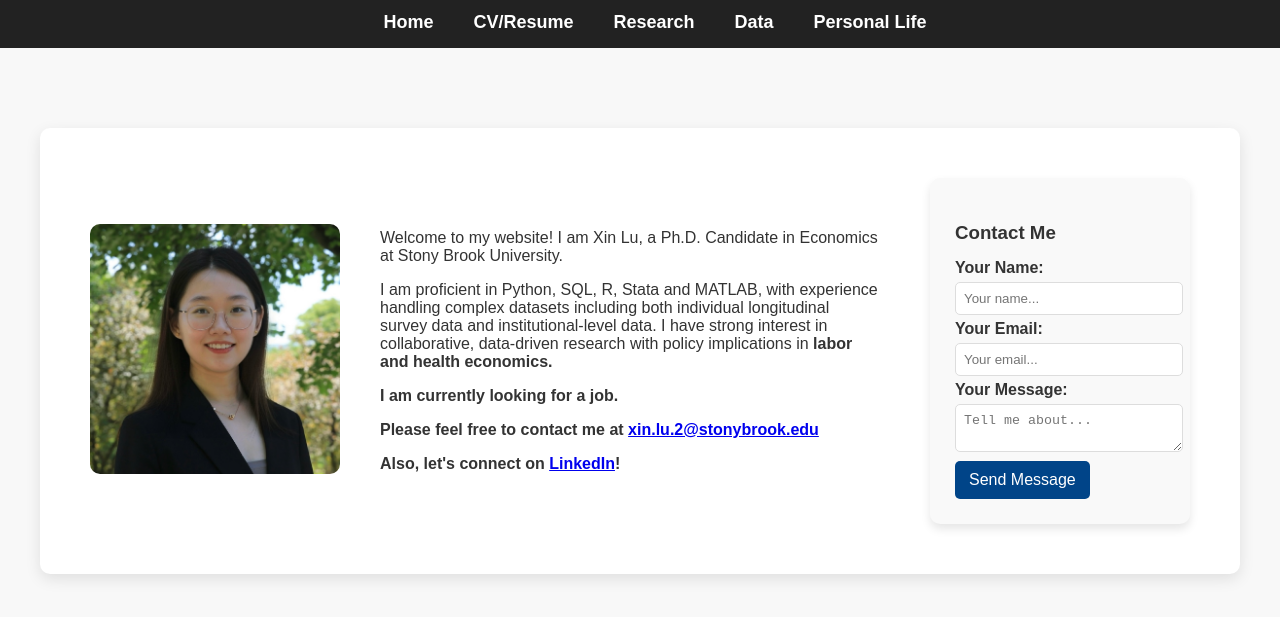
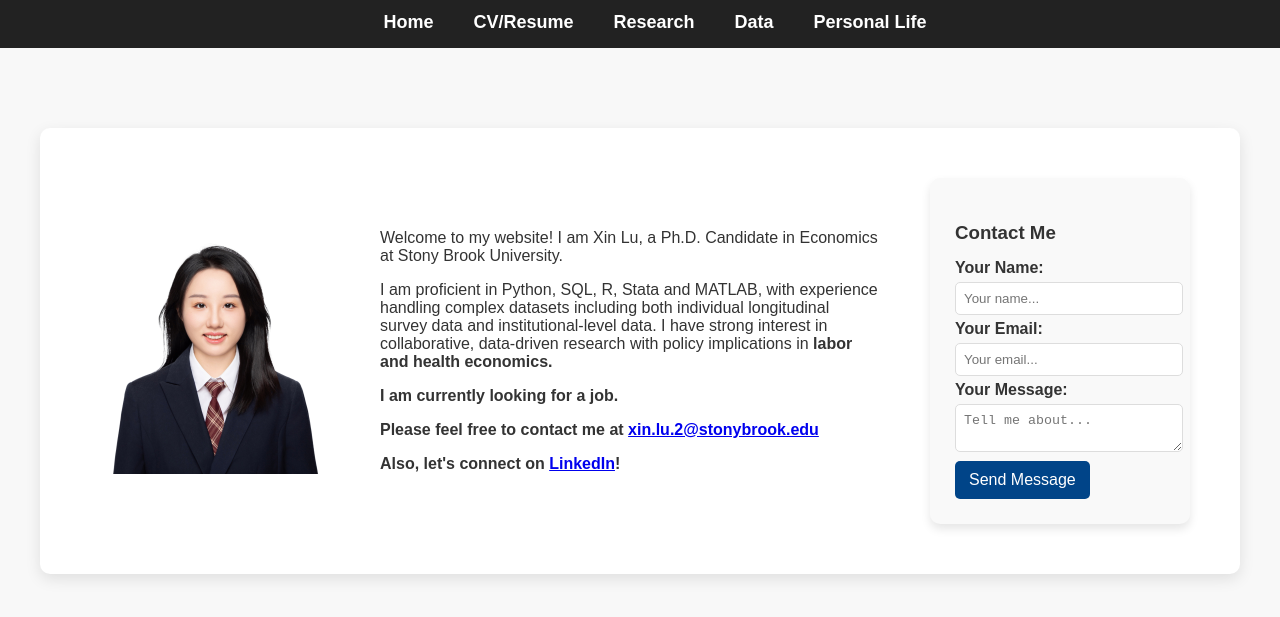
Before and after one commit to xinlu-econ/xinlu-econ.github.io, a plain HTML site: page index.html in a window 1280 px wide. Shown: the part 245-862 px from the top of the page. Drawn offline with Linux system fonts and the light colour scheme.

Commit message:
Update index.html

```diff
--- a/index.html
+++ b/index.html
@@ -24,7 +24,7 @@
 
     <section class="main-container">
         <div class="profile">
-            <img src="Photo_Junyu Zhang.jpg" alt="Junyu Zhang">
+            <img src="Photo_Xin Lu.JPG" alt="Xin Lu">
         </div>
         <div class="intro">
             <p>Welcome to my website! I am Xin Lu, a Ph.D. Candidate in Economics at Stony Brook University.</p>
```
